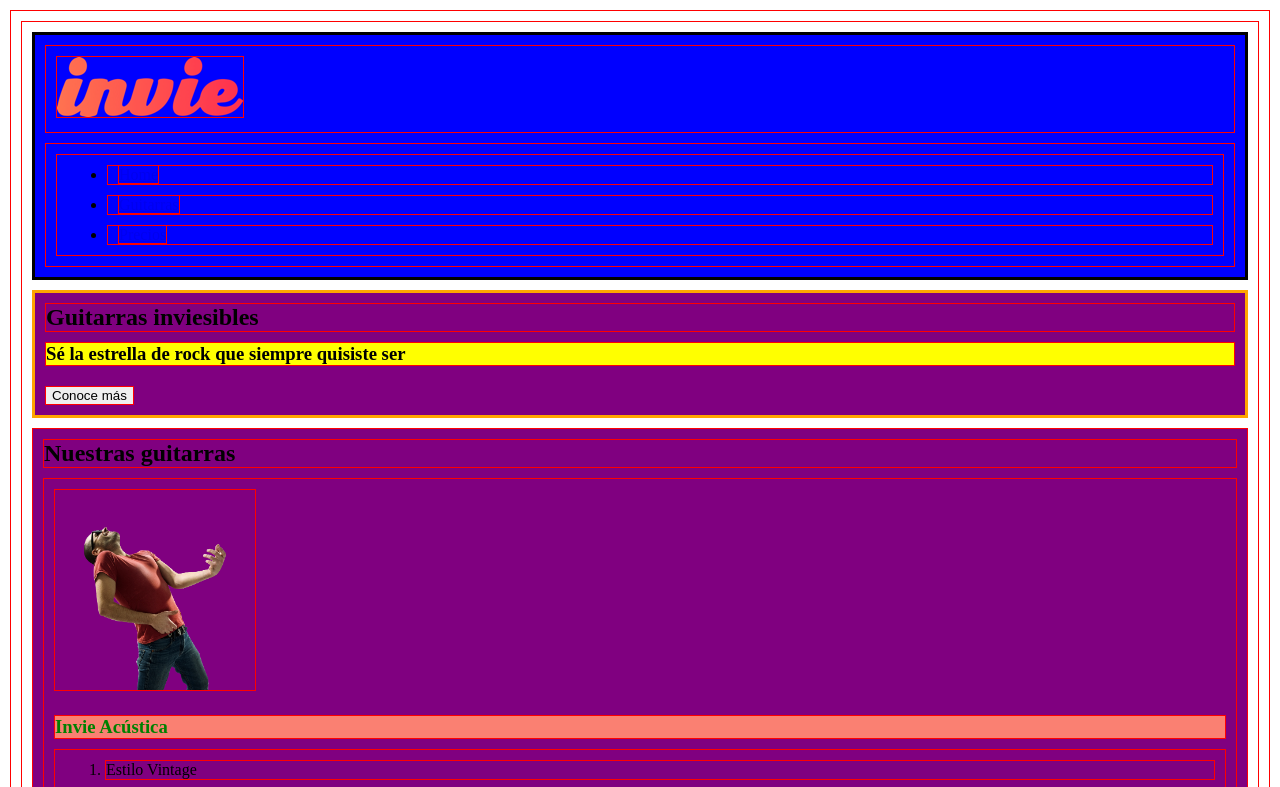
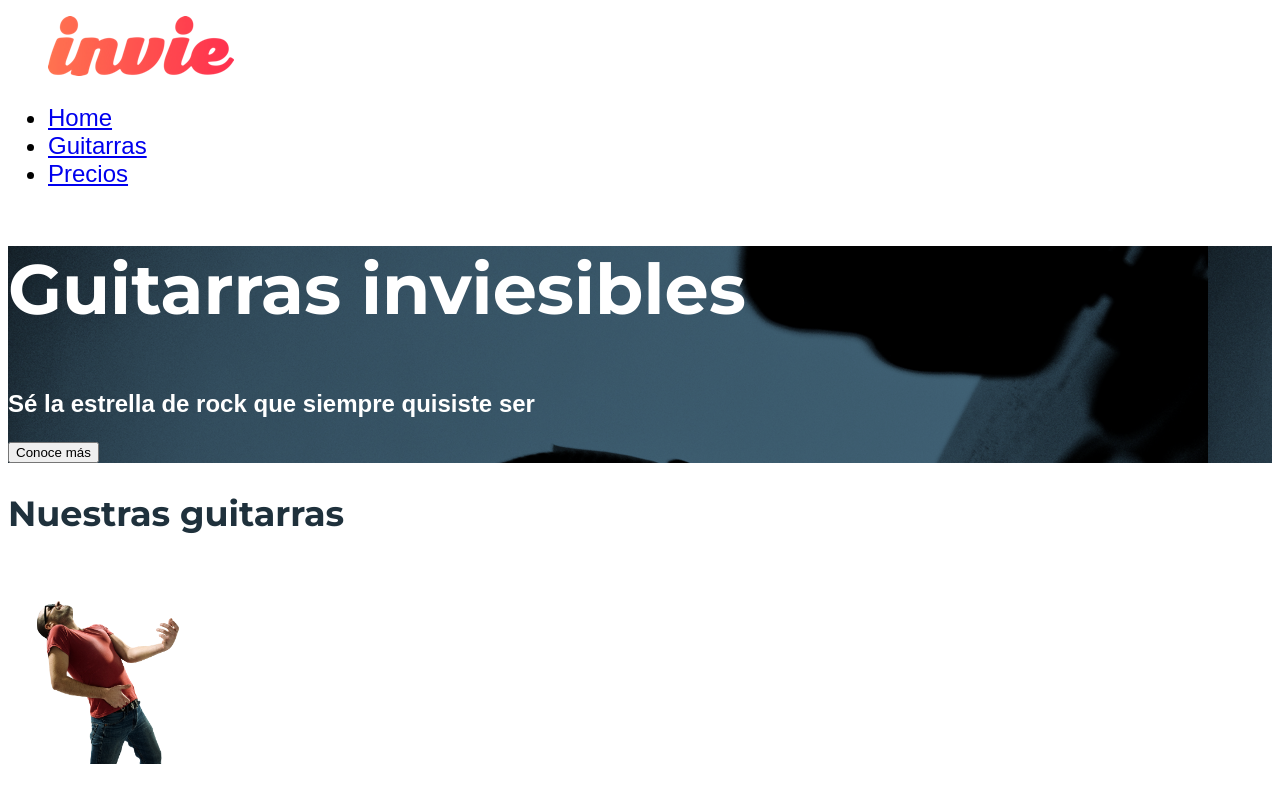
Before and after one commit to JeseDavid/invie, a plain HTML site: page index.html in a window 1280 px wide. Shown: the top 787 px of the page. Drawn offline with Linux system fonts and the light colour scheme; a web font is replaced by a local one.

Commit message:
Agregando fondo, tipografía con Web fonts

```diff
--- a/css/invie.css
+++ b/css/invie.css
@@ -1,42 +1,33 @@
-/*tipo de selector {
-	propiedad: valor;
-	propiedad2: valor;
-}*/
-
-/*selector universal*/
-* {
-	border: 1px solid red;
-	margin: 10px;
+body {
+	font-family: 'Allerta', sans-serif;
+}
+.titulo {
+	font-family: 'Montserrat', sans-serif;
+	font-size: 70px;
 }
 
-/*selector de etiqueta*/
-header {
-	background: blue;
-}
-section {
-	background: purple;
+.title-a {
+	font-size: 24px;
 }
 
-/*selector descendente*/
-article h3 {
-	color: green;
+.title-b {
+	font-size: 50px;
 }
 
-/*selector de clase*/
-.title-a {
-	background: yellow;
-}
-.title-b {
-	background: salmon;
+.guitarras {
+	color: #1F313C;
 }
 
-/*selector de id*/
-#header {
-	border: 3px solid black;
+.guitarras h2 {
+	font-size: 35px;
+	font-family: 'Montserrat', sans-serif;
 }
-#portada{
-	border: 3px solid orange;
+
+.portada {
+	background-image: url('../images/background.png');
+	color: white;
 }
-#guitarra{
-	border: 3px solid brown;
+
+.menu {
+	font-size: 24px;
 }
--- a/index.html
+++ b/index.html
@@ -4,6 +4,7 @@
     <meta charset="UTF-8">
     <title>Invie - tus mejores guitarras!!</title>
     <link rel="stylesheet" href="css/invie.css">
+    <link href='https://fonts.googleapis.com/css?family=Montserrat:400,700|Allerta' rel='stylesheet' type='text/css'>
   </head>
   <body>
     <header id="header" class="header"> <!-- header -->
```
